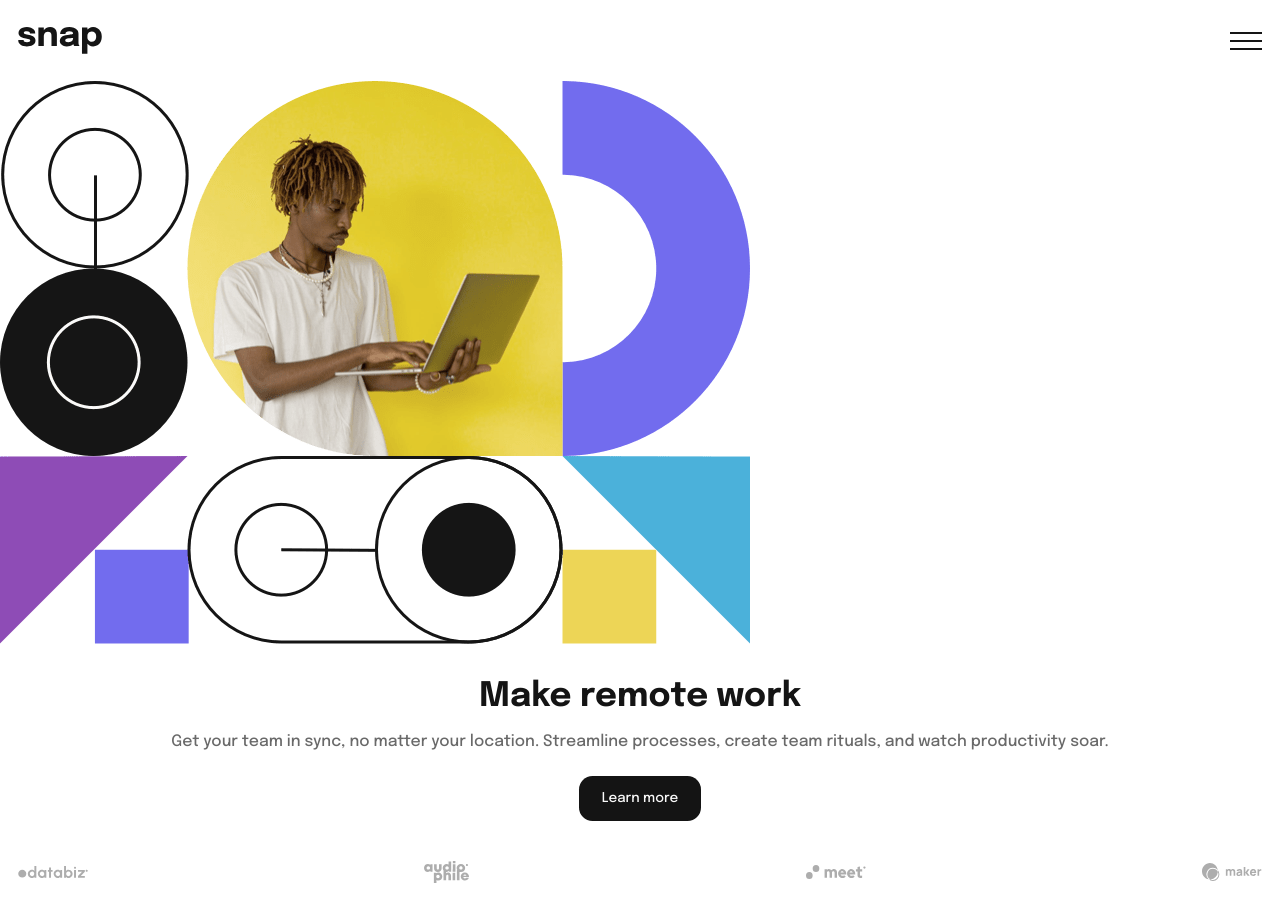
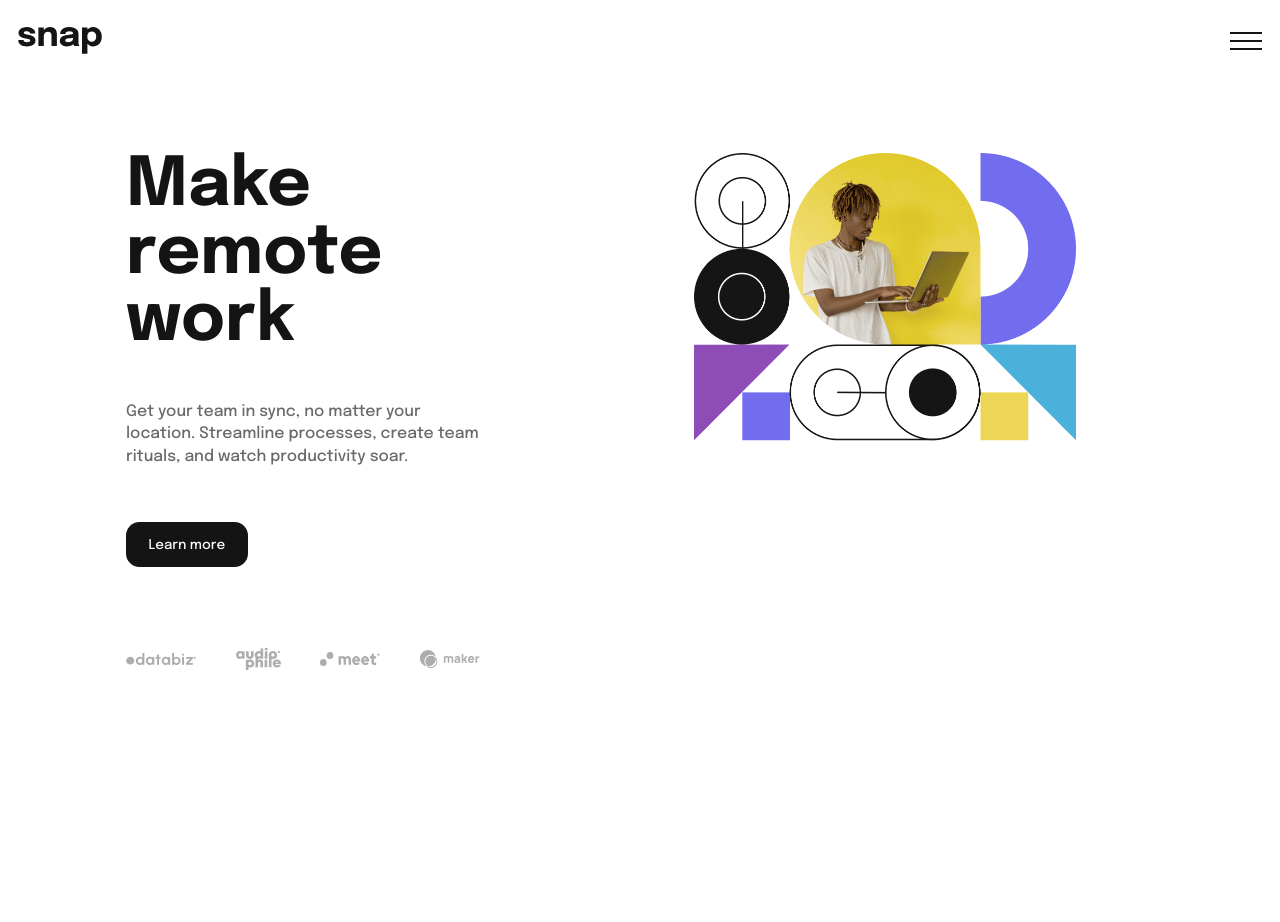
Before and after one commit to devKiratu/remotify, a Next.js app: page / in a window 1280 px wide. Shown: the top 922 px of the page. After the commit the page ends 800 px from the top, so only its background shows below. Built offline with nearby package versions, Linux system fonts and the light colour scheme.

Commit message:
set up desktop hero layout

```diff
--- a/components/Hero.tsx
+++ b/components/Hero.tsx
@@ -7,22 +7,22 @@ import meet from "../public/img/client-meet.svg";
 
 export default function Hero() {
   return (
-    <section>
-      <div>
+    <section className="grid grid-cols-1 gap-8 xl:grid-cols-2 xl:gap-24 xl:mx-24 xl:mt-16">
+      <div className="xl:order-2 xl:w-4/5">
         <Image src={heroImage} alt="" />
       </div>
-      <div className="px-4 py-7 text-center">
-        <h1 className="text-lighterBlack text-3xl font-bold">
-          Make remote work
+      <div className="px-4 text-center flex flex-col justify-center items-center xl:items-start xl:text-left ">
+        <h1 className="text-lighterBlack text-3xl font-bold xl:text-6xl ">
+          Make <span className="xl:block">remote work</span>
         </h1>
-        <p className="text-sm my-3 ">
+        <p className="text-sm my-3 xl:my-10 xl:w-4/5">
           Get your team in sync, no matter your location. Streamline processes,
           create team rituals, and watch productivity soar.
         </p>
         <button className="px-5 py-3 bg-lighterBlack text-whitish rounded-xl text-xs my-2">
           Learn more
         </button>
-        <div className="flex justify-between items-center my-7">
+        <div className="flex justify-between items-center my-7  w-full xl:w-4/5 xl:mt-16">
           <Image src={databiz} alt="" width={70} />
           <Image src={audiophile} alt="" width={45} />
           <Image src={meet} alt="" width={60} />
```
